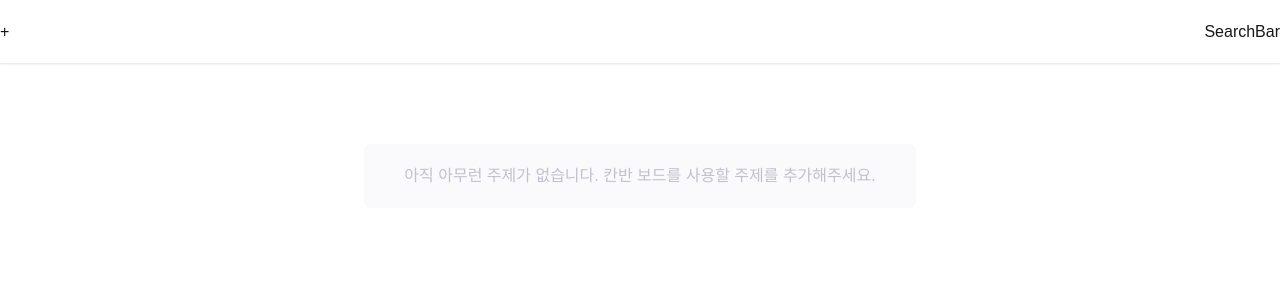
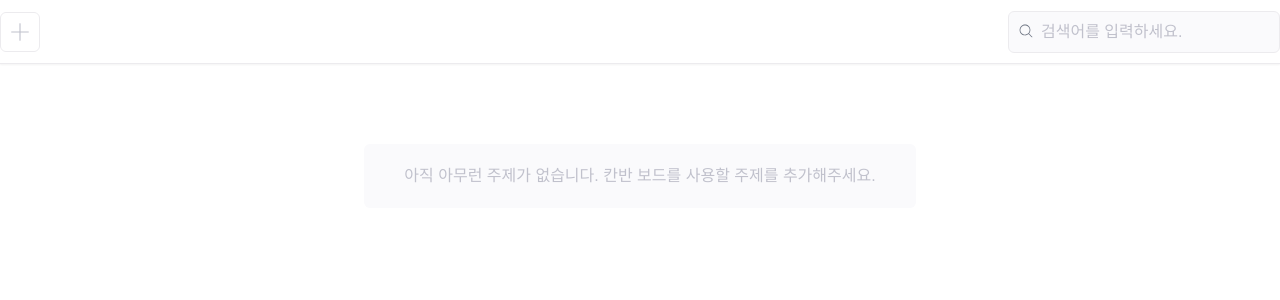
Before and after one commit to New-Ha/NYH_ToDoPage, a Next.js app: page / in a window 1280 px wide. Shown: the top 300 px of the page. Built offline with nearby package versions, Linux system fonts and the light colour scheme.

Commit message:
💄 [Design]: Modify header design
- 디자인 일관성에 맞게 수정

```diff
--- a/src/components/UI/Header.tsx
+++ b/src/components/UI/Header.tsx
@@ -4,6 +4,8 @@ import { useState } from "react";
 import { useParams, useRouter } from "next/navigation";
 import SearchBar from "./SearchBar";
 import { useSubject } from "@/context/SubjectProvider";
+import Icon from "./Icon";
+import { formatSubjectName } from "@/lib/truncateUtils";
 
 const Header = () => {
   const router = useRouter();
@@ -37,14 +39,14 @@ const Header = () => {
                 id === subjectId && "border-b-[4px] border-primary text-primary"
               }`}
             >
-              {name}
+              {formatSubjectName(name)}
             </button>
           ))}
           {isAddingSubject ? (
             <>
               <input
                 type="text"
-                className="w-[14rem] border-[1px] border-primary rounded-md py-1 px-2 text-[1rem] focus:outline-none"
+                className="w-[14rem] border-[1px] border-primary rounded-md py-2 px-3 text-[1rem] focus:outline-none placeholder:text-grayText"
                 onChange={(e) => setSubjectName(e.target.value)}
                 placeholder="주제명을 작성해주세요."
               />
@@ -57,8 +59,12 @@ const Header = () => {
               </button>
             </>
           ) : (
-            <button type="button" onClick={() => setIsAddingSubject(true)}>
-              +
+            <button
+              type="button"
+              className="size-[2.5rem] flex justify-center items-center rounded-md text-grayText border-[1px] border-border hover:bg-primary hover:text-white"
+              onClick={() => setIsAddingSubject(true)}
+            >
+              <Icon type="plus" className="w-6 h-6" />
             </button>
           )}
         </div>
--- a/src/components/UI/SearchBar.tsx
+++ b/src/components/UI/SearchBar.tsx
@@ -1,7 +1,17 @@
 import React from "react";
+import Icon from "./Icon";
 
 const SearchBar = () => {
-  return <div>SearchBar</div>;
+  return (
+    <div className="relative">
+      <Icon type="search" className="my-2 pt-1 absolute left-2 text-gray-500" />
+      <input
+        type="text"
+        className="w-[17rem] py-2 pl-8 pr-4 bg-boardBG border-[1px] border-border text-[1rem] rounded-md focus:outline-none focus:border-primary focus:bg-white placeholder:text-grayText"
+        placeholder="검색어를 입력하세요."
+      />
+    </div>
+  );
 };
 
 export default SearchBar;
--- a/src/lib/truncateUtils.ts
+++ b/src/lib/truncateUtils.ts
@@ -6,7 +6,7 @@ function truncateString(text: string, maxLength: number) {
 }
 
 export function formatSubjectName(subjectName: string) {
-  return truncateString(subjectName, 5);
+  return truncateString(subjectName, 7);
 }
 
 export function formatBoardName(boardName: string) {
```
